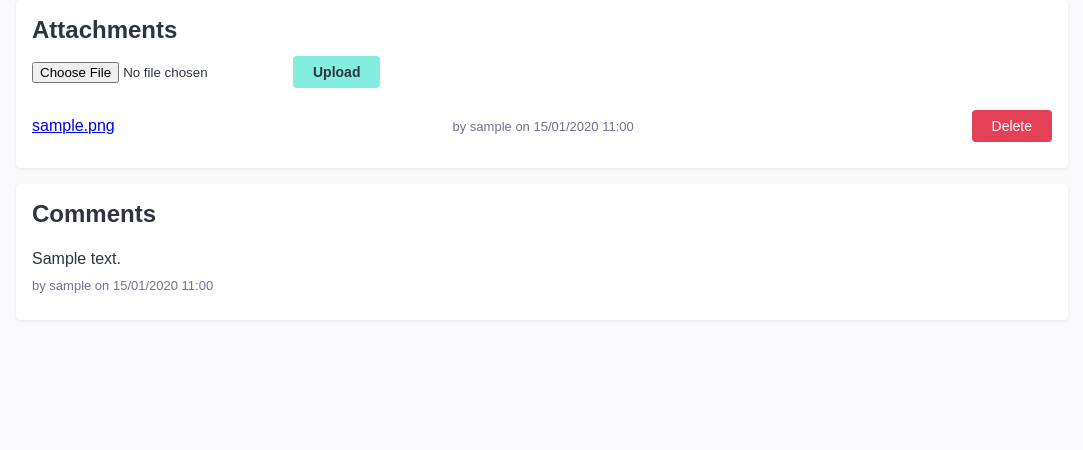
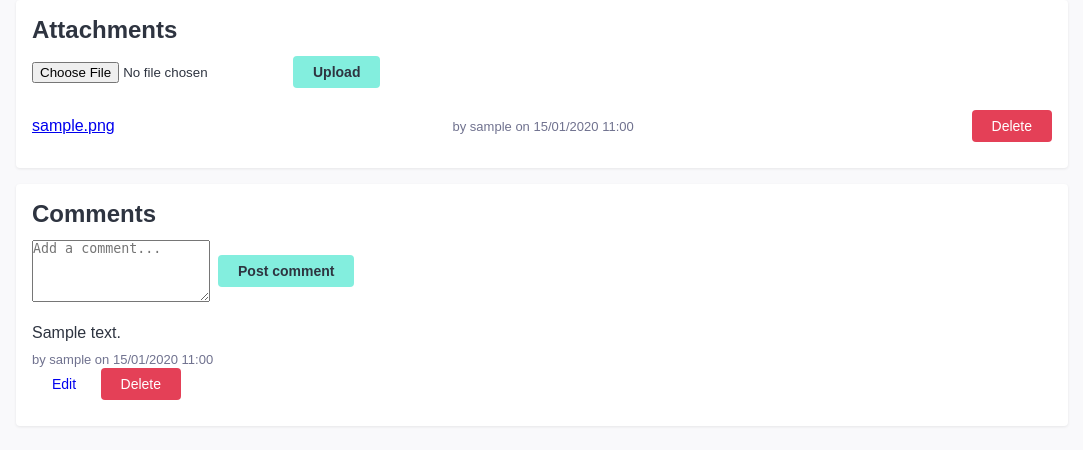
Before and after one commit to AmaraX7/Taiga-Clone-ASW, a Django app: page /issues/1/ in a window 1280 px wide. Shown: the part 555-1005 px from the top of the page, without its empty margins (98-1181 px from the left). Before the commit the page ends 848 px from the top, so only its background shows below. Run offline with Django 5.2, Linux system fonts and the light colour scheme; tables that the repository leaves empty hold one stand-in row (values such as "Sample post").

Commit message:
feat(comments): agregar CRUD completo con edición

```diff
--- a/issues/models.py
+++ b/issues/models.py
@@ -71,6 +71,7 @@ class Comment(models.Model):
     author = models.ForeignKey(User, on_delete=models.CASCADE, related_name='issue_comments')
     text = models.TextField()
     created_at = models.DateTimeField(auto_now_add=True)
+    modified_at = models.DateTimeField(auto_now=True)
 
     class Meta:
         ordering = ['created_at']
--- a/issues/urls.py
+++ b/issues/urls.py
@@ -13,4 +13,7 @@ urlpatterns = [
         views.attachment_delete,
         name='attachment_delete',
     ),
+    path('issues/<int:issue_id>/comments/add/', views.comment_add, name='comment_add'),
+    path('comments/<int:comment_id>/edit/', views.comment_edit, name='comment_edit'),
+    path('comments/<int:comment_id>/delete/', views.comment_delete, name='comment_delete'),
 ]
--- a/issues/views.py
+++ b/issues/views.py
@@ -1,7 +1,7 @@
 from django.shortcuts import get_object_or_404, render, redirect
 from django.contrib.auth.models import User
 from django.db.models import Q
-from .models import Attachment, Issue
+from .models import Attachment, Comment, Issue
 from .forms import AssignIssueForm, AttachmentForm, IssueForm
 
 
@@ -114,3 +114,35 @@ def attachment_delete(request, issue_id, attachment_id):
         attachment.file.delete(save=False)
         attachment.delete()
     return redirect('issue_detail', issue_id=issue.id)
+
+
+def comment_add(request, issue_id):
+    issue = get_object_or_404(Issue, pk=issue_id)
+    if request.method == 'POST':
+        text = request.POST.get('text', '').strip()
+        if text:
+            Comment.objects.create(
+                issue=issue,
+                author=get_default_user(),
+                text=text
+            )
+    return redirect('issue_detail', issue_id=issue.id)
+
+
+def comment_edit(request, comment_id):
+    comment = get_object_or_404(Comment, pk=comment_id)
+    if request.method == 'POST':
+        text = request.POST.get('text', '').strip()
+        if text:
+            comment.text = text
+            comment.save()
+        return redirect('issue_detail', issue_id=comment.issue.pk)
+    return render(request, 'issues/comment_edit.html', {'comment': comment})
+
+
+def comment_delete(request, comment_id):
+    comment = get_object_or_404(Comment, pk=comment_id)
+    issue_id = comment.issue.pk
+    if request.method == 'POST':
+        comment.delete()
+    return redirect('issue_detail', issue_id=issue_id)
--- a/templates/issues/detail.html
+++ b/templates/issues/detail.html
@@ -58,12 +58,29 @@
 
     <section class="detail-card">
         <h2>Comments</h2>
+
+        <form method="post" action="{% url 'comment_add' issue.id %}" class="inline-form">
+            {% csrf_token %}
+            <textarea name="text" placeholder="Add a comment..." rows="4" required></textarea>
+            <button type="submit" class="btn btn-new">Post comment</button>
+        </form>
+
         {% if issue.comments.all %}
         <ul class="item-list comments-list">
             {% for comment in issue.comments.all %}
-            <li>
+            <li class="comment-item">
                 <p>{{ comment.text }}</p>
-                <span>by {{ comment.author }} on {{ comment.created_at|date:"d/m/Y H:i" }}</span>
+                <span class="comment-meta">by {{ comment.author }} on {{ comment.created_at|date:"d/m/Y H:i" }}</span>
+                {% if comment.modified_at != comment.created_at %}
+                <span class="comment-meta">(edited {{ comment.modified_at|date:"d/m/Y H:i" }})</span>
+                {% endif %}
+                <div class="comment-actions">
+                    <a href="{% url 'comment_edit' comment.id %}" class="btn btn-secondary">Edit</a>
+                    <form method="post" action="{% url 'comment_delete' comment.id %}" style="display: inline;">
+                        {% csrf_token %}
+                        <button type="submit" class="btn btn-danger" onclick="return confirm('Are you sure?')">Delete</button>
+                    </form>
+                </div>
             </li>
             {% endfor %}
         </ul>
```
Also changed, not shown: templates/issues/comment_edit.html (added, +22 -0 lines), 1 other file.
